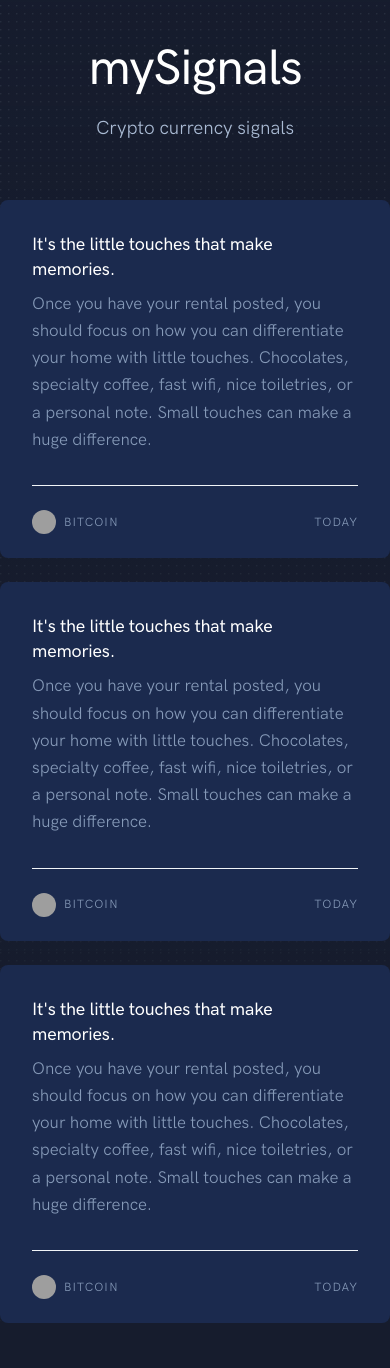
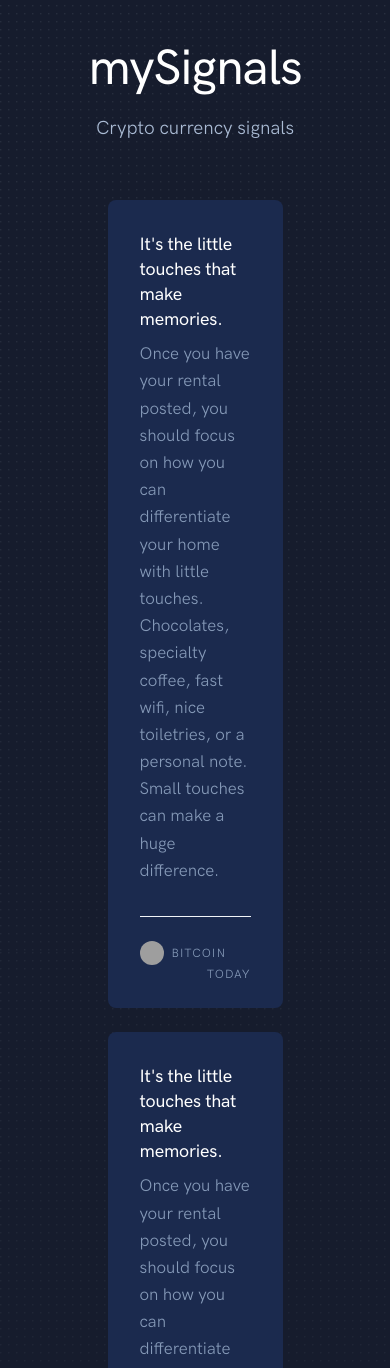
Before and after one commit to bmcderm/mySignals, a Flask app: page / in a window 390 px wide. Shown: the part 80-1448 px from the top of the page. Run offline with Flask 2, Linux system fonts and the light colour scheme; some libraries are stand-ins or nearby versions; grey boxes are pictures that could not be loaded.

Commit message:
Added card sizing

```diff
--- a/app/templates/home/card.html
+++ b/app/templates/home/card.html
@@ -1,4 +1,4 @@
-<div class="col-12 col-xl-4 d-flex">
+<div class="col-6 col-xl-4 col-lg-6 col-md-8 col-sm-10 d-flex">
     <div class="card h-100 bg-dark rounded-lg">
         <a class="card-body my-auto" href="#!">
             <h3 class="mt-auto font-weight-bold text-white">
--- a/main.py
+++ b/main.py
@@ -19,4 +19,4 @@ def make_shell_context():
 
 
 if __name__ == '__main__':
-    app.run(debug=True)
+    app.run()
```
